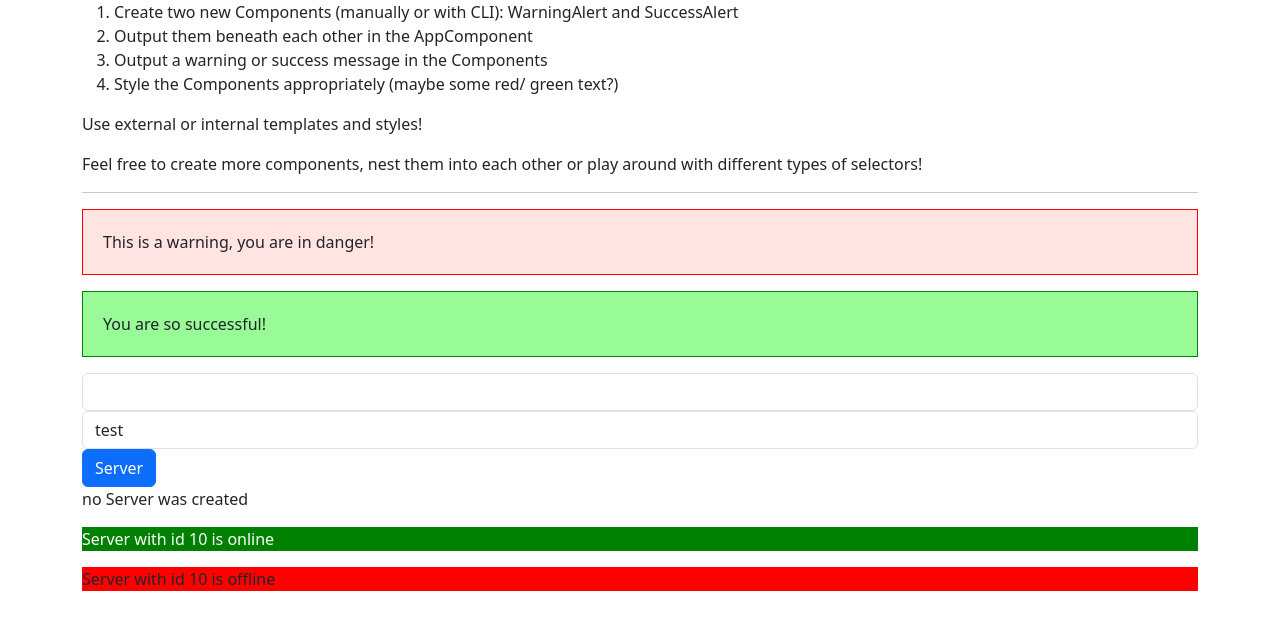
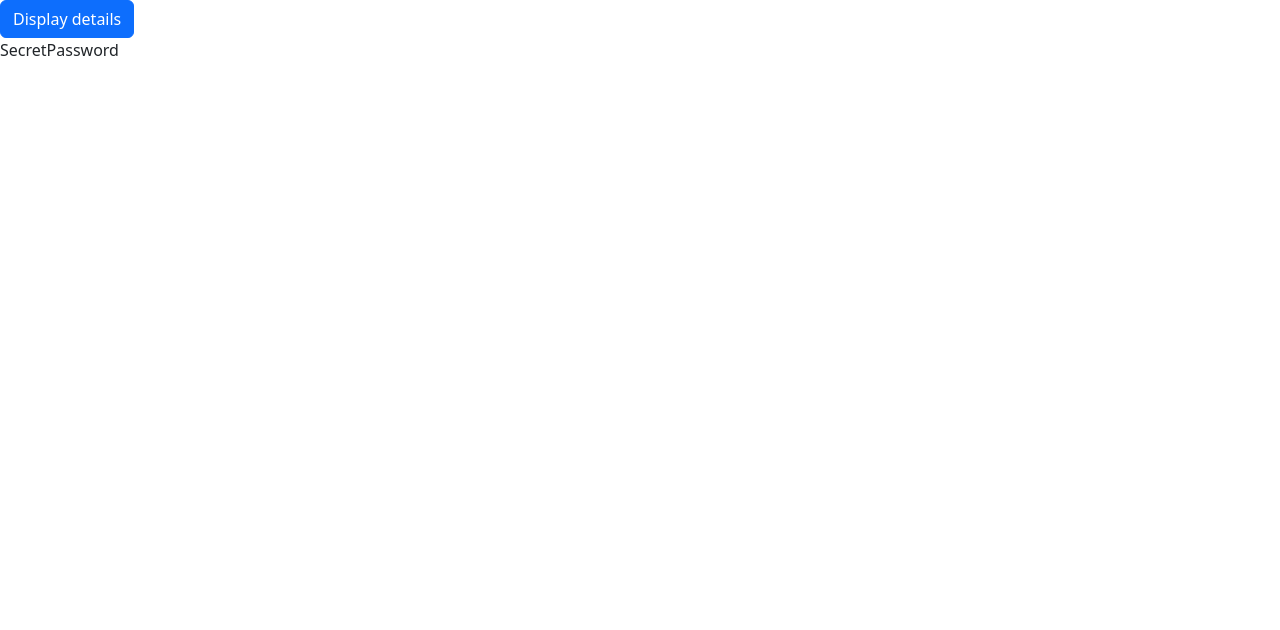
Before and after one commit to AMINOZZI/adidasApp, an Angular app: page / in a window 1280 px wide. Shown: the top 630 px of the page. Built offline with nearby package versions, Linux system fonts and the light colour scheme.

Commit message:
esercizio per capire ngfor e toggle button

```diff
--- a/src/app/app.component.html
+++ b/src/app/app.component.html
@@ -1,4 +1,4 @@
-<div class="container">
+<!-- <div class="container">
     <div class="row">
         <div class="col-xs-12">
             <ol>
@@ -20,4 +20,7 @@
             <app-servers></app-servers>
         </div>
     </div>
-</div>
+</div> -->
+<button class="btn btn-primary" (click)="visualizza()">Display details</button>
+<p>{{textPassword}} </p>
+<li *ngFor="let dateArray of dateArray">{{dateArray}}</li>
--- a/src/app/app.component.ts
+++ b/src/app/app.component.ts
@@ -3,7 +3,17 @@ import { Component } from '@angular/core';
 @Component({
   selector: 'app-root',
   templateUrl: './app.component.html',
-  styleUrls: ['./app.component.css']
+  styleUrls: ['./app.component.css'],
 })
 export class AppComponent {
+  showDetail: boolean = false;
+  textPassword: string = 'SecretPassword';
+  dateArray: string[] = [];
+
+  public visualizza() {
+    let date = new Date();
+    this.dateArray.push(date.toISOString());
+    this.showDetail = true;
+    this.textPassword = 'tuna';
+  }
 }
```
